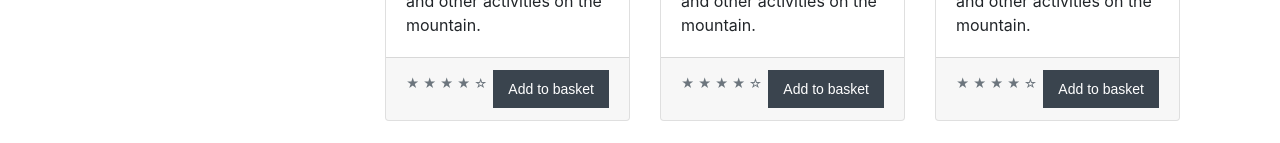
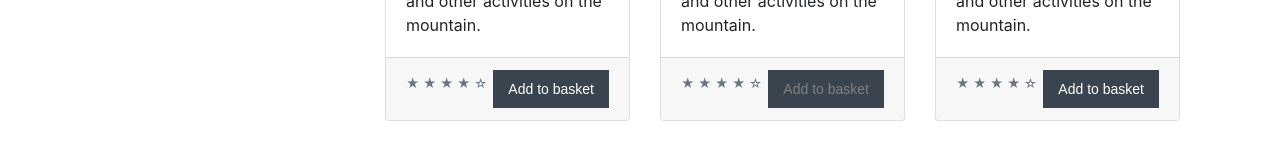
Before and after one commit to Roksolana27/AngularShop, an Angular app: page / in a window 1280 px wide. Shown: the part 533-676 px from the top of the page. Built offline with nearby package versions, Linux system fonts and the light colour scheme.

Commit message:
Modified products list

```diff
--- a/src/app/product-list/product-list.component.css
+++ b/src/app/product-list/product-list.component.css
@@ -36,3 +36,7 @@
 .add-item:disabled{
   cursor: not-allowed;
 }
+
+.item-disabled{
+  color: grey;
+}
--- a/src/app/product-list/product-list.component.html
+++ b/src/app/product-list/product-list.component.html
@@ -28,7 +28,7 @@
             </div>
             <div class="card-footer">
               <small class="text-muted">&#9733; &#9733; &#9733; &#9733; &#9734;</small>
-              <button class="add-item" (click)="onAddToCart(item)" [disabled]="!item.available">Add to basket</button>
+              <button class="add-item" [ngClass]="{'item-disabled': !item.available}" (click)="onAddToCart(item)" [disabled]="!item.available">Add to basket</button>
             </div>
           </div>
         </div>
```
Also changed, not shown: 1 other file (tests, documents, lock files or other folders).
